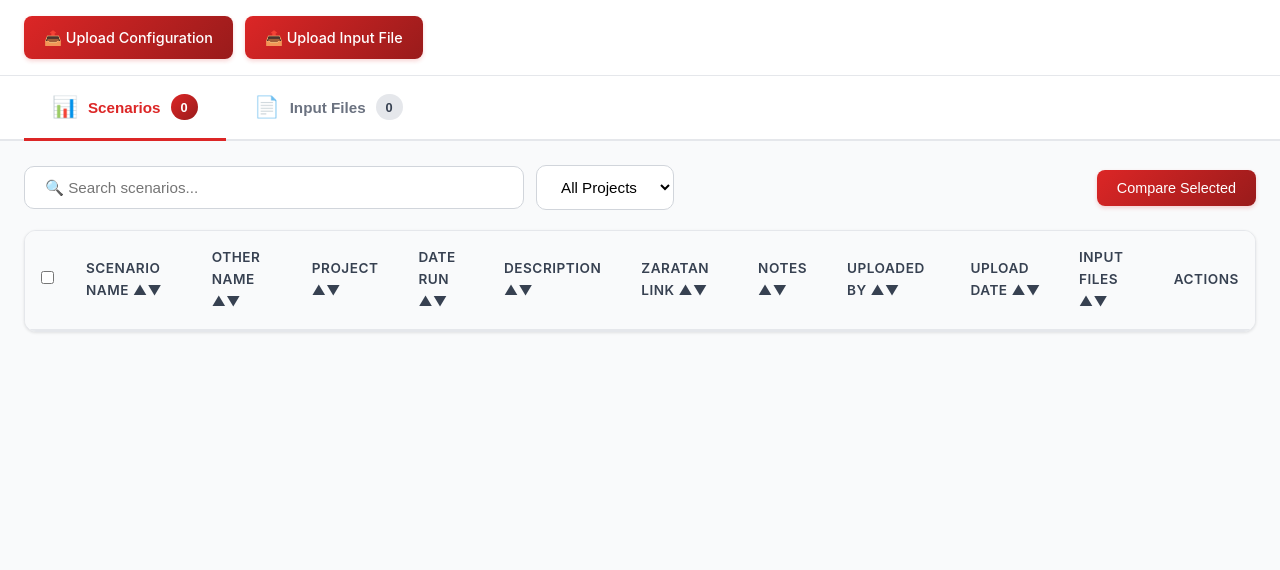
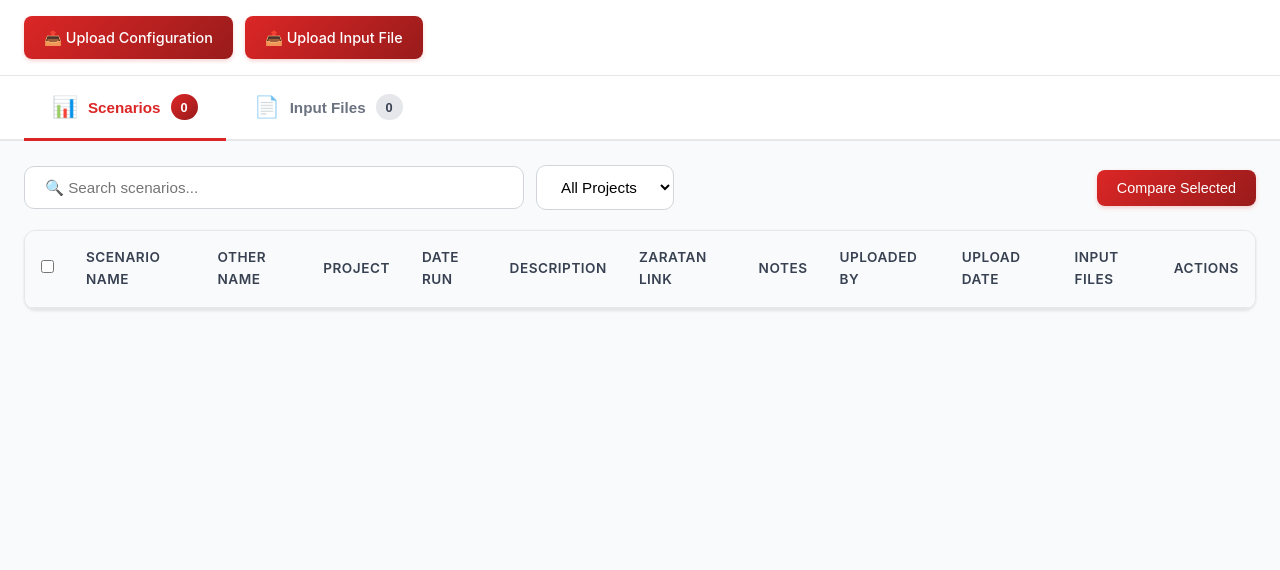
Before and after one commit to kiaraordonez-cgs/gcam-scenario-tracker, a Flask app: page / in a window 1280 px wide. Shown: the part 70-640 px from the top of the page. Run offline with Flask 3, Linux system fonts and the light colour scheme; data that the repository does not hold is empty.

Commit message:
fix 10:28

```diff
--- a/app.py
+++ b/app.py
@@ -398,8 +398,29 @@ def index():
                              input_files=[],
                              projects=[])
 
-    scenarios = get_all_scenarios()
-    input_files = get_all_input_files()
+    # Optimize: Get junction records once and reuse
+    try:
+        junction_records = junction_sheet.get_all_records()
+    except:
+        junction_records = []
+
+    # Get scenarios with counts
+    try:
+        scenarios = scenarios_sheet.get_all_records()
+        for record in scenarios:
+            record['input_count'] = sum(1 for j in junction_records if str(j.get('scenario_id')) == str(record.get('id')))
+    except Exception as e:
+        print(f"Error getting scenarios: {e}")
+        scenarios = []
+
+    # Get input files with counts
+    try:
+        input_files = inputs_sheet.get_all_records()
+        for record in input_files:
+            record['scenario_count'] = sum(1 for j in junction_records if str(j.get('input_file_id')) == str(record.get('id')))
+    except Exception as e:
+        print(f"Error getting input files: {e}")
+        input_files = []
 
     # Get unique projects for dropdown
     projects = list(set([s.get('project_name', '') for s in scenarios if s.get('project_name')]))
@@ -730,7 +751,9 @@ def download_file(file_type, file_id):
 def compare_scenarios():
     """Compare multiple scenarios and generate a report"""
     try:
+        print("DEBUG: Compare scenarios route called")
         scenario_ids = request.args.get('ids', '').split(',')
+        print(f"DEBUG: Scenario IDs: {scenario_ids}")
 
         if len(scenario_ids) < 2:
             flash('Please select at least 2 scenarios to compare', 'error')
@@ -739,12 +762,16 @@ def compare_scenarios():
         # Get all scenarios
         scenarios = []
         for scenario_id in scenario_ids:
+            print(f"DEBUG: Getting scenario {scenario_id}")
             scenario = get_scenario_by_id(scenario_id)
             if scenario:
                 # Get input files for this scenario
                 input_files = get_input_files_for_scenario(scenario_id)
                 scenario['input_file_names'] = set([f['file_name'] for f in input_files])
                 scenarios.append(scenario)
+                print(f"DEBUG: Found scenario with {len(input_files)} input files")
+            else:
+                print(f"DEBUG: Scenario {scenario_id} not found")
 
         if len(scenarios) < 2:
             flash('Could not find all selected scenarios', 'error')
--- a/static/css/style.css
+++ b/static/css/style.css
@@ -474,11 +474,15 @@ body {
 }
 
 .data-table thead th[data-sort="asc"]::after {
-    content: " ▲";
+    content: " ▴";
     color: #dc2626;
+    font-size: 0.7em;
+    margin-left: 6px;
 }
 
 .data-table thead th[data-sort="desc"]::after {
-    content: " ▼";
+    content: " ▾";
     color: #dc2626;
+    font-size: 0.7em;
+    margin-left: 6px;
 }
--- a/static/js/script.js
+++ b/static/js/script.js
@@ -64,7 +64,7 @@ document.addEventListener('DOMContentLoaded', function() {
     }
 
     // Table Sorting Setup
-    document.querySelectorAll('.sortable th.sortable').forEach((header) => {
+    document.querySelectorAll('th.sortable').forEach((header) => {
         header.style.cursor = 'pointer';
         header.addEventListener('click', function() {
             const table = this.closest('table');
@@ -75,7 +75,7 @@ document.addEventListener('DOMContentLoaded', function() {
             const currentSort = this.dataset.sort || 'none';
             const newSort = currentSort === 'asc' ? 'desc' : 'asc';
 
-            // Reset all headers
+            // Reset all headers in this table
             table.querySelectorAll('th.sortable').forEach(th => {
                 delete th.dataset.sort;
                 th.style.fontWeight = 'normal';
--- a/templates/index.html
+++ b/templates/index.html
@@ -56,16 +56,16 @@
                 <thead>
                     <tr>
                         <th><input type="checkbox" id="select-all-scenarios"></th>
-                        <th class="sortable">Scenario Name ▲▼</th>
-                        <th class="sortable">Other Name ▲▼</th>
-                        <th class="sortable">Project ▲▼</th>
-                        <th class="sortable">Date Run ▲▼</th>
-                        <th class="sortable">Description ▲▼</th>
-                        <th class="sortable">Zaratan Link ▲▼</th>
-                        <th class="sortable">Notes ▲▼</th>
-                        <th class="sortable">Uploaded By ▲▼</th>
-                        <th class="sortable">Upload Date ▲▼</th>
-                        <th class="sortable">Input Files ▲▼</th>
+                        <th class="sortable">Scenario Name</th>
+                        <th class="sortable">Other Name</th>
+                        <th class="sortable">Project</th>
+                        <th class="sortable">Date Run</th>
+                        <th class="sortable">Description</th>
+                        <th class="sortable">Zaratan Link</th>
+                        <th class="sortable">Notes</th>
+                        <th class="sortable">Uploaded By</th>
+                        <th class="sortable">Upload Date</th>
+                        <th class="sortable">Input Files</th>
                         <th>Actions</th>
                     </tr>
                 </thead>
@@ -111,17 +111,17 @@
             <table class="data-table sortable" id="inputs-table">
                 <thead>
                     <tr>
-                        <th class="sortable">File Name ▲▼</th>
-                        <th class="sortable">Regions Modified ▲▼</th>
-                        <th class="sortable">Years Modified ▲▼</th>
-                        <th class="sortable">Sectors Modified ▲▼</th>
-                        <th class="sortable">Policy Name ▲▼</th>
-                        <th class="sortable">Folder Location ▲▼</th>
-                        <th class="sortable">Description ▲▼</th>
-                        <th class="sortable">Notes ▲▼</th>
-                        <th class="sortable">Uploaded By ▲▼</th>
-                        <th class="sortable">Upload Date ▲▼</th>
-                        <th class="sortable">Used In Scenarios ▲▼</th>
+                        <th class="sortable">File Name</th>
+                        <th class="sortable">Regions Modified</th>
+                        <th class="sortable">Years Modified</th>
+                        <th class="sortable">Sectors Modified</th>
+                        <th class="sortable">Policy Name</th>
+                        <th class="sortable">Folder Location</th>
+                        <th class="sortable">Description</th>
+                        <th class="sortable">Notes</th>
+                        <th class="sortable">Uploaded By</th>
+                        <th class="sortable">Upload Date</th>
+                        <th class="sortable">Used In Scenarios</th>
                         <th>Actions</th>
                     </tr>
                 </thead>
```
Also changed, not shown: UPDATE_NOTES.md (deleted, +0 -46 lines), WORK_EMAIL_SETUP.md (deleted, +0 -102 lines).
